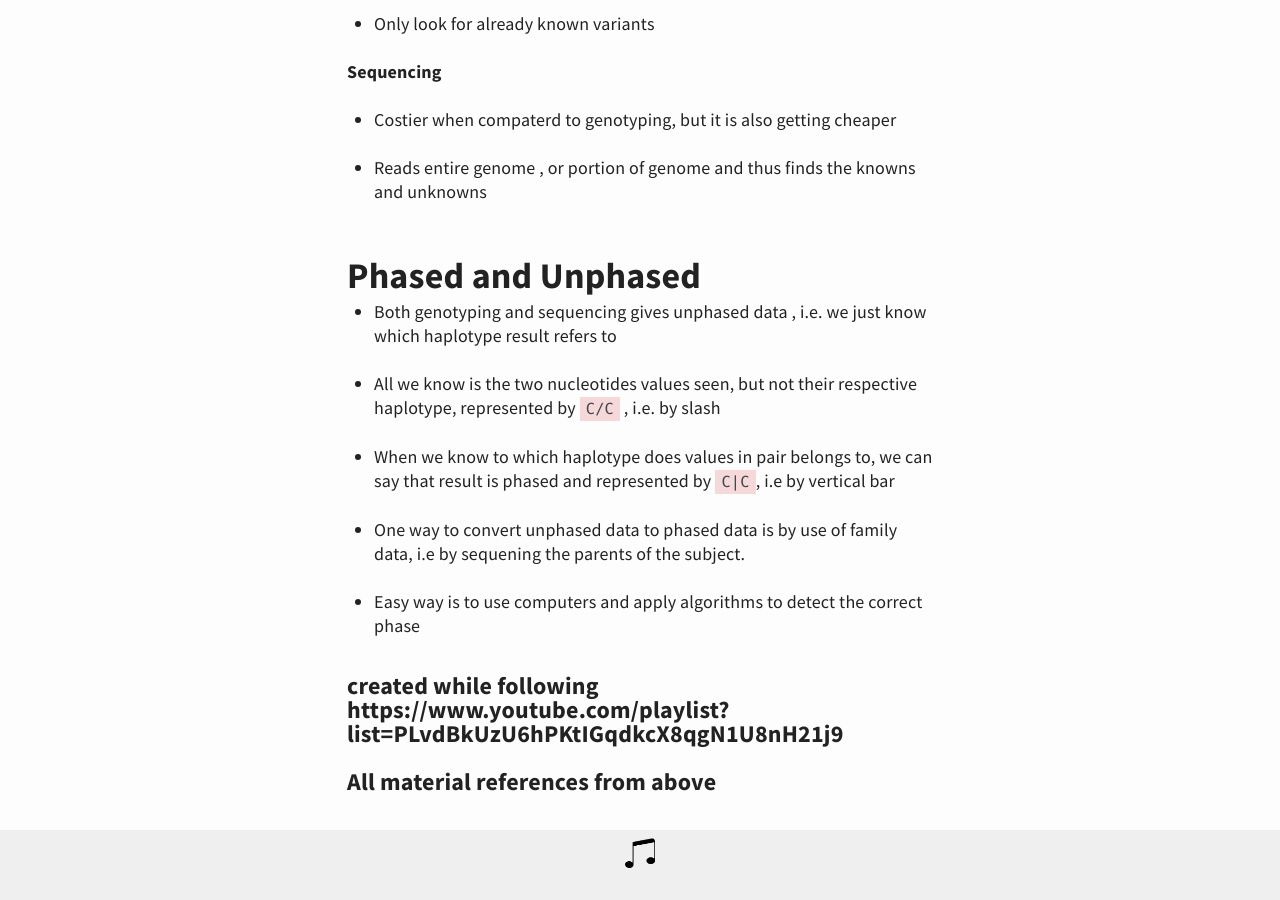
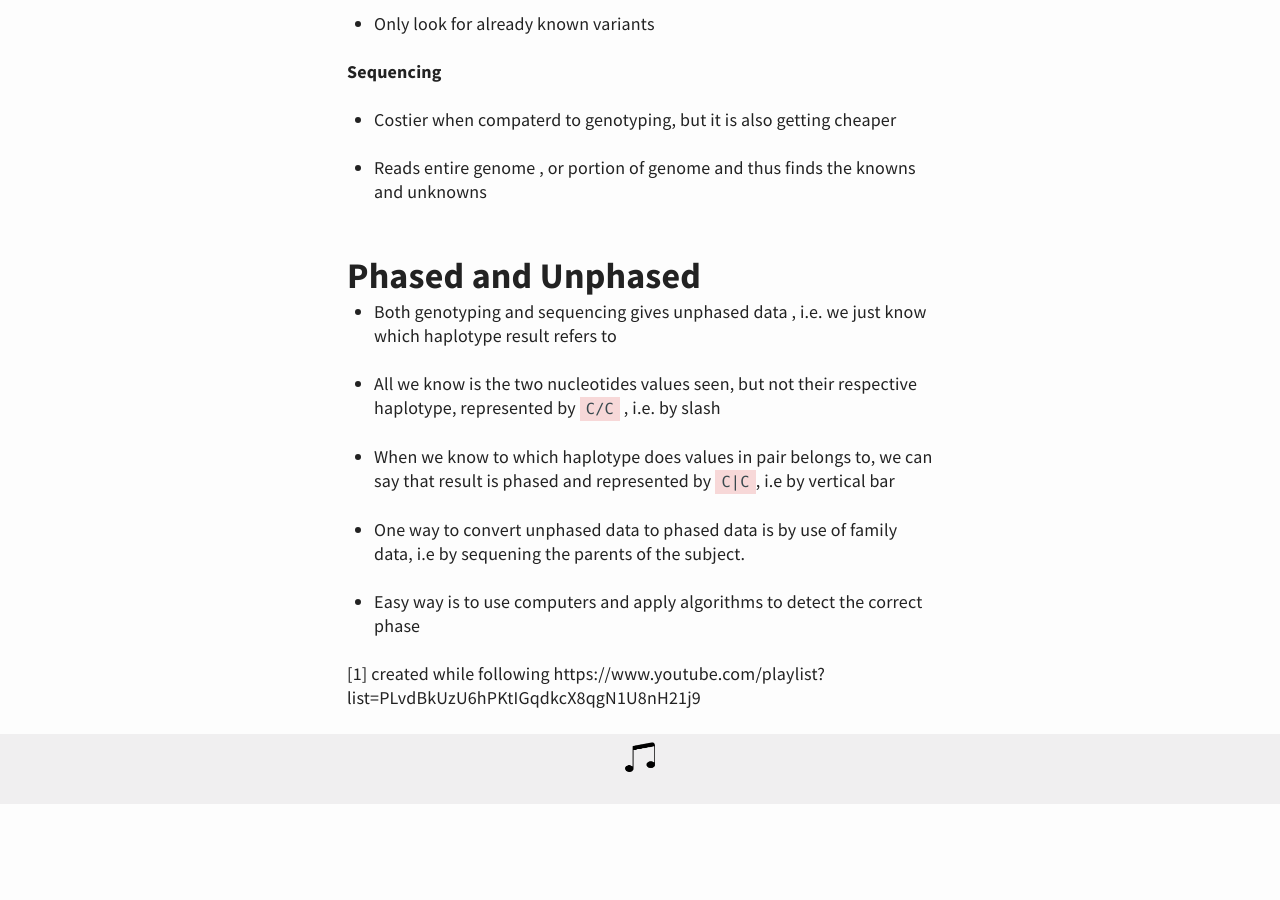
Before and after one commit to webhash/webhash.github.io, a Jekyll site: the page built from _posts/2020-11-27-basics-of-genome.md, in a window 1280 px wide and 900 px high, scrolled down 2449 px. Built offline with Jekyll 4.4.1, drawn with Linux system fonts in a browser that asks for light colours; after the commit the page ends 3253 px from its top, so only the background shows below that.

Commit message:
Update 2020-11-27-basics-of-genome.md

```diff
--- a/_posts/2020-11-27-basics-of-genome.md
+++ b/_posts/2020-11-27-basics-of-genome.md
@@ -100,5 +100,4 @@ title: Understaning Genome
 - Easy way is to use computers and apply algorithms to detect the correct phase
 
 
-###### created while following https://www.youtube.com/playlist?list=PLvdBkUzU6hPKtIGqdkcX8qgN1U8nH21j9
-###### All material references from above
+[1] created while following https://www.youtube.com/playlist?list=PLvdBkUzU6hPKtIGqdkcX8qgN1U8nH21j9
```
